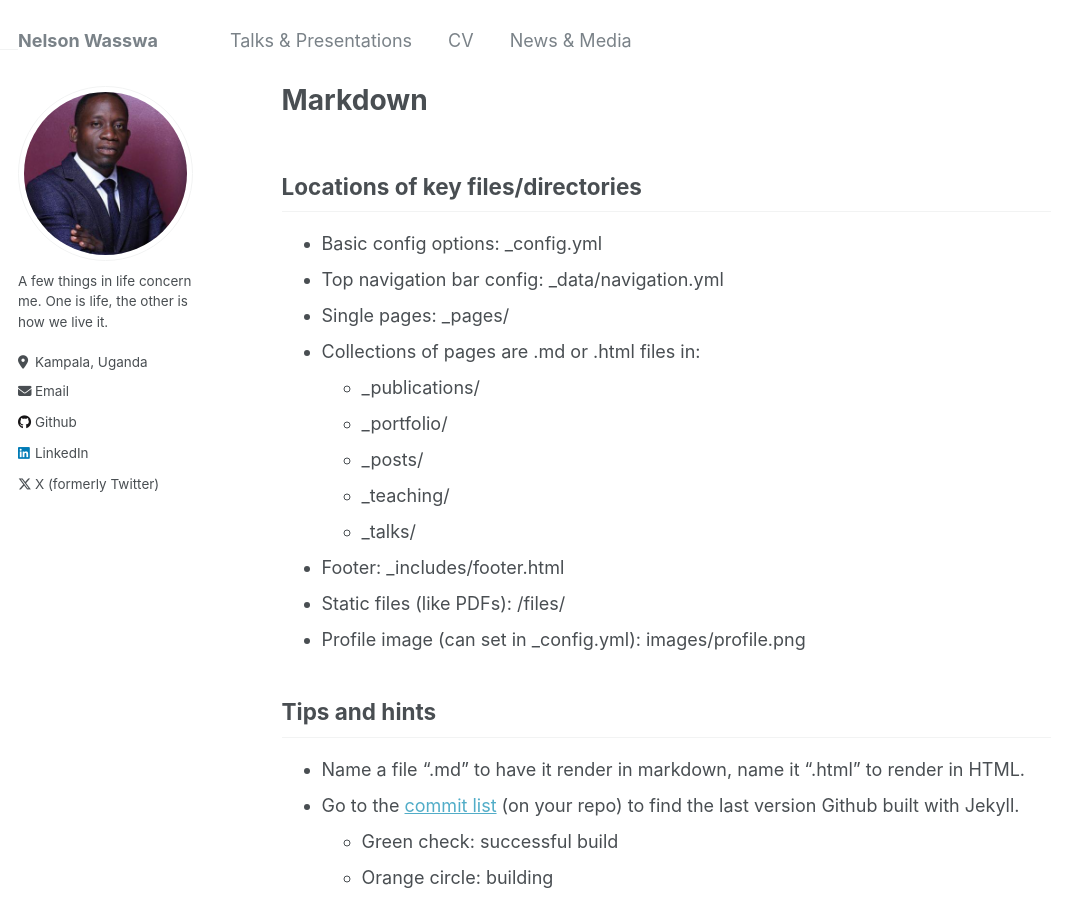
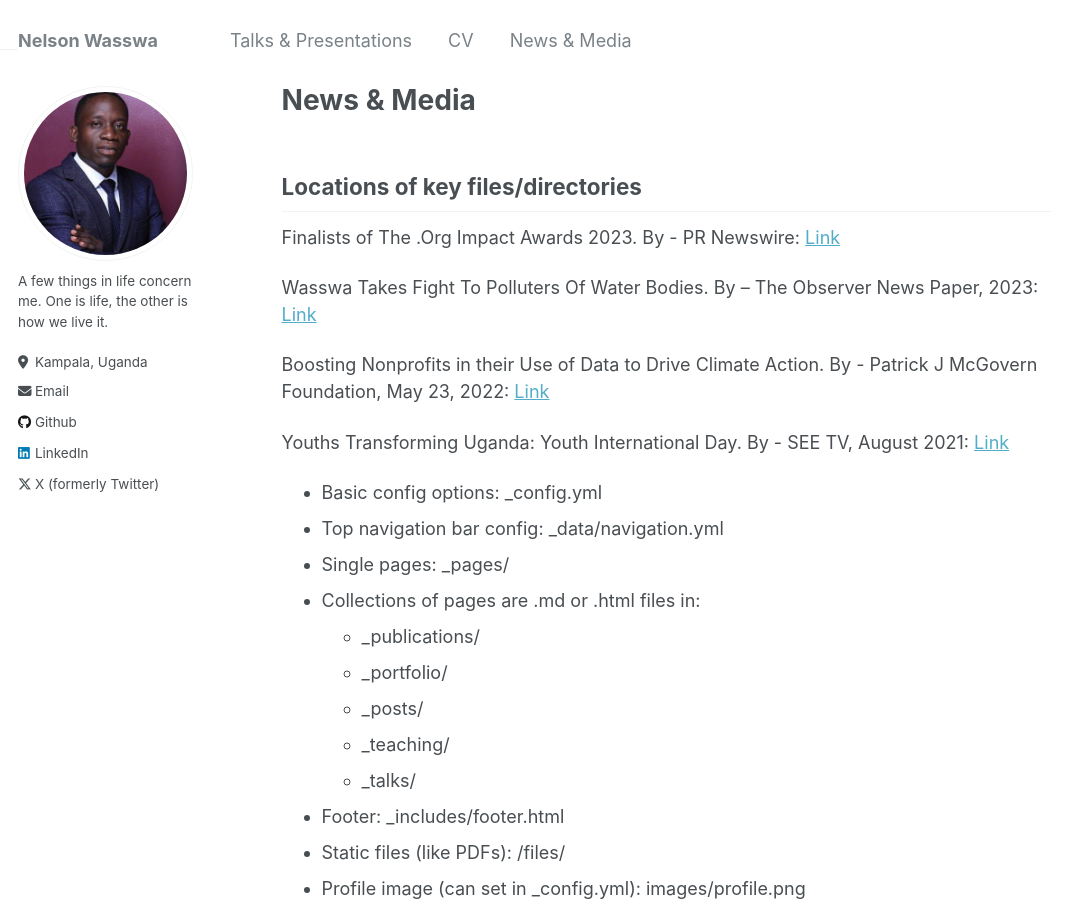
Before and after one commit to Nelwa256/nelsonwasswa.github.io, a Jekyll site: the page built from _pages/markdown.md, in a window 1280 px wide and 900 px high. Shown: the whole window, without its empty margins (0-1082 px from the left). Built offline with Jekyll 4.4.1, drawn with Linux system fonts in a browser that asks for light colours.

Commit message:
Update markdown.md

```diff
--- a/_pages/markdown.md
+++ b/_pages/markdown.md
@@ -1,6 +1,6 @@
 ---
 permalink: /markdown/
-title: "Markdown"
+title: "News & Media"
 author_profile: true
 redirect_from:
   - /md/
@@ -8,6 +8,14 @@ redirect_from:
 ---
 
 ## Locations of key files/directories
+
+Finalists of The .Org Impact Awards 2023. By - PR Newswire: [Link](https://www.prnewswire.com/in/news-releases/public-interest-registry-announces-2023-org-impact-awards-finalists-padma-lakshmi-to-host-301944439.html)
+
+Wasswa Takes Fight To Polluters Of Water Bodies. By  – The Observer News Paper, 2023: [Link](https://observer.ug/news/headlines/78660-wasswa-takes-fight-to-polluters-of-water-bodies)
+
+Boosting Nonprofits in their Use of Data to Drive Climate Action. By - Patrick J McGovern Foundation, May 23, 2022: [Link](https://medium.com/patrick-j-mcgovern-foundation/boosting-nonprofits-in-their-use-of-data-to-drive-climate-action-a35c5c83ee01)
+
+Youths Transforming Uganda: Youth International Day. By - SEE TV, August 2021: [Link](https://youtu.be/xTuTmps1JZk?t=535)
 
 * Basic config options: _config.yml
 * Top navigation bar config: _data/navigation.yml
```
